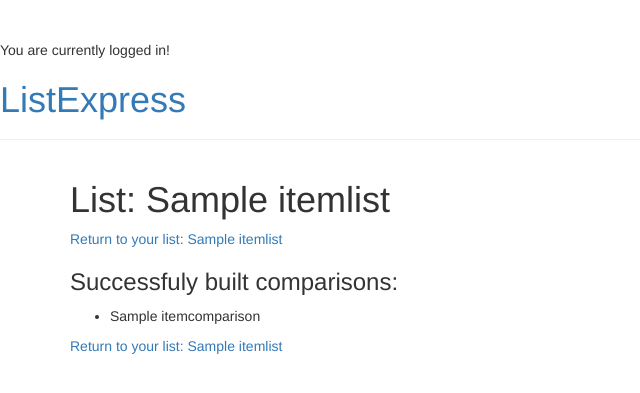
After one commit to ryanbranch/ListExpress, a Django app: page /list/1/buildcomparisons/ in a window 1280 px wide. The commit adds this page. Shown: the top 393 px of the page, without its empty margins (0-640 px from the left). Run offline with Django 3.2, Linux system fonts and the light colour scheme; a user stored in the database is signed in; tables that the repository leaves empty hold one stand-in row (values such as "Sample post"); some libraries are stand-ins or nearby versions.

Commit message:
Add voting and comparison building
The voting system has been implemented.  Nothing is actually done with
the data, but it is collected.

Also, the creator of a given list can at any point "finalize" the list,
generating a list of comparisons and allowing it to be voted on.

```diff
--- a/listsite/listexpress/models.py
+++ b/listsite/listexpress/models.py
@@ -14,6 +14,7 @@ class ItemList(models.Model):
     member = models.ForeignKey(Member, on_delete=models.CASCADE)
     list_name = models.CharField(max_length=200, default='UNNAMED LIST')
     num_items = models.IntegerField(default=None, blank=True, null=True)
+    num_comparisons = models.IntegerField(default=None, blank=True, null=True)
     fully_defined = models.BooleanField(default=False)
 
     def __str__(self):
--- /dev/null
+++ b/listsite/listexpress/templates/listexpress/buildcomparisons.html
@@ -0,0 +1,13 @@
+{% extends 'listexpress/base.html' %}
+
+{% block content %}
+    <h1>List: {{ itemlist.list_name }}</h1>
+    <p><a href="{% url 'listexpress:listdetail' itemlist.id %}">Return to your list: {{ itemlist.list_name }}</a></p>
+    <h3>Successfuly built comparisons:</h3>
+    <ul>
+        {% for itemcomparison in itemcomparisons %}
+            <li>{{ itemcomparison.comparison_name }}</li>
+        {% endfor %}
+    </ul>
+    <p><a href="{% url 'listexpress:listdetail' itemlist.id %}">Return to your list: {{ itemlist.list_name }}</a></p>
+{% endblock %}
--- a/listsite/listexpress/urls.py
+++ b/listsite/listexpress/urls.py
@@ -7,4 +7,12 @@ urlpatterns = [
     url(r'^$', views.index, name='index'),
     # ex: /list/5/
     url(r'^list/(?P<itemlist_id>[0-9]+)/$', views.listdetail, name='listdetail'),
+    # ex: /list/5/buildcomparisons
+    url(r'^list/(?P<itemlist_id>[0-9]+)/buildcomparisons/$', views.buildcomparisons, name='buildcomparisons'),
+    # ex: /list/5/comparisonvote
+    url(r'^list/(?P<itemlist_id>[0-9]+)/comparisonvote/$', views.comparisonvote, name='comparisonvote'),
+    # ex: /list/5/comparisonvote with votedComparison_id and vote specified
+    url(r'^list/(?P<itemlist_id>[0-9]+)/comparisonvote/(?P<votedComparison_id>[0-9]+)/(?P<vote>[0-9]?)/$', views.comparisonvote, name='comparisonvote'),
+    #url(r'^blog/$', views.page),
+    #url(r'^blog/page(?P<num>[0-9]+)/$', views.page),
 ]
--- a/listsite/listexpress/views.py
+++ b/listsite/listexpress/views.py
@@ -1,15 +1,32 @@
-from django.http import Http404
+from django.http import Http404, HttpResponseForbidden
 from django.shortcuts import get_object_or_404, get_list_or_404, render
 from .models import ItemList, Item, ItemComparison
 from django.contrib.auth.decorators import login_required
+import random
 
 def index(request):
+    context = {}
+
+    #Gets the User information
+    user = None
+    if request.user.is_authenticated():
+        user = request.user
+
+    #Gets information on existing ItemLists
     itemlists = ItemList.objects.all()
-    context = {}
     context['itemlists'] = itemlists
+
+    #If the user is logged in, we include their lists separately
+    user_itemlists = []
+    if user:
+        user_itemlists = user.member.itemlist_set.all()
+    context['user_itemlists'] = user_itemlists
+    context['user'] = user
+
     return render(request, 'listexpress/index.html', context)
 
 def listdetail(request, itemlist_id):
+    context = {}
 
     #Gets the User information
     user = None
@@ -19,7 +36,6 @@ def listdetail(request, itemlist_id):
     #Gets the ItemList and Item information
     itemlist = get_object_or_404(ItemList, pk=itemlist_id)
     items = itemlist.item_set.all()
-    context = {}
     context['itemlist'] = itemlist
     context['items'] = items
     if itemlist.fully_defined:
@@ -35,17 +51,83 @@ def listdetail(request, itemlist_id):
 
     return render(request, 'listexpress/listdetail.html', context)
 
+def comparisonvote(request, itemlist_id, votedComparison_id=None, vote=None):
+    context = {}
+
+    #Votes on the old content, if applicable
+    if not (votedComparison_id is None):
+        if not (vote is None):
+            votedComparison = get_object_or_404(ItemComparison, pk=votedComparison_id)
+
+            #If the user voted that item1 > item2
+            if vote == '1':
+                votedComparison.true_votes += 1
+                votedComparison.save()
+
+            #If the user voted that item2 > item1
+            elif vote == '2':
+                votedComparison.false_votes += 1
+                votedComparison.save()
+
+            #If vote is not '1' or '2'
+            else:
+                print(vote)
+                return HttpResponseForbidden('<h1>vote must be a string equal to either \'1\' or \'2\'</h1>')
+        else:
+            return HttpResponseForbidden('<h1>A comparison_id was provided, but vote=None</h1>')
+
+    #Generates the new content to be voted on
+    #Gets the ItemList, ItemComparison and Item information
+    itemlist = get_object_or_404(ItemList, pk=itemlist_id)
+    comparisonIndex = random.randrange(itemlist.num_comparisons)
+    itemcomparison = itemlist.itemcomparison_set.all()[comparisonIndex]
+    items = itemlist.item_set.all()
+    item1 = items[itemcomparison.item1_index]
+    item2 = items[itemcomparison.item2_index]
+    context['itemlist'] = itemlist
+    context['itemcomparison'] = itemcomparison
+    context['item1'] = item1
+    context['item2'] = item2
+
+    return render(request, 'listexpress/comparisonvote.html', context)
+
 @login_required
 def buildcomparisons(request, itemlist_id):
+    context = {}
+
+    #Gets the ItemList information
     itemlist = get_object_or_404(ItemList, pk=itemlist_id)
-    if itemlist.fully_defined:
+
+    #Ensure that the user calling this view is the owner of the list
+    user = request.user
+    creator = itemlist.member.user
+    if user != creator:
+        return HttpResponseForbidden('<h1>You are not authorized to build comparisons for a list which you did not create</h1>')
+    else:
+        itemlist = get_object_or_404(ItemList, pk=itemlist_id)
         items = itemlist.item_set.all()
-        numItems = items.count
-        for i in range(numItems - 1):
-            for j in range(i + 1, numItems):
-                itemlist.itemcomparison_set.create(item1_index=i,
-                                                   item2_index=j,
-                                                   comparison_name=(items[i].item_name +
-                                                                    " vs. " +
-                                                                    items[j].item_name))
-        itemlist.save()
+        numItems = items.count()
+        numComparisons = itemlist.itemcomparison_set.count()
+        itemlist.fully_defined = ((numComparisons) == ((numItems * numItems - numItems) / 2))
+        print("FULLY DEFINED:" + str(itemlist.fully_defined))
+
+        #If the comparisons have not been built yet or were built incorrectly
+        if not itemlist.fully_defined:
+            for i in range(numItems - 1):
+                for j in range(i + 1, numItems):
+                    itemlist.itemcomparison_set.create(item1_index=i,
+                                                       item2_index=j,
+                                                       comparison_name=(items[i].item_name +
+                                                                        " vs. " +
+                                                                        items[j].item_name))
+            itemlist.num_items = numItems
+            itemlist.fully_defined = True
+            itemlist.save()
+            itemcomparisons = itemlist.itemcomparison_set.all()
+            context['itemlist'] = itemlist
+            context['itemcomparisons'] = itemcomparisons
+            return render(request, 'listexpress/buildcomparisons.html', context)
+
+        #If the comparisons have already been built
+        else:
+            return HttpResponseForbidden('<h1>You are not authorized to rebuild comparisons for this list</h1>')
```
Also changed, not shown: listsite/listexpress/templates/listexpress/comparisonvote.html (added, +11 -0 lines), listsite/listexpress/templates/listexpress/index.html (+11 -0 lines), listsite/listexpress/templates/listexpress/listdetail.html (+12 -1 lines).
